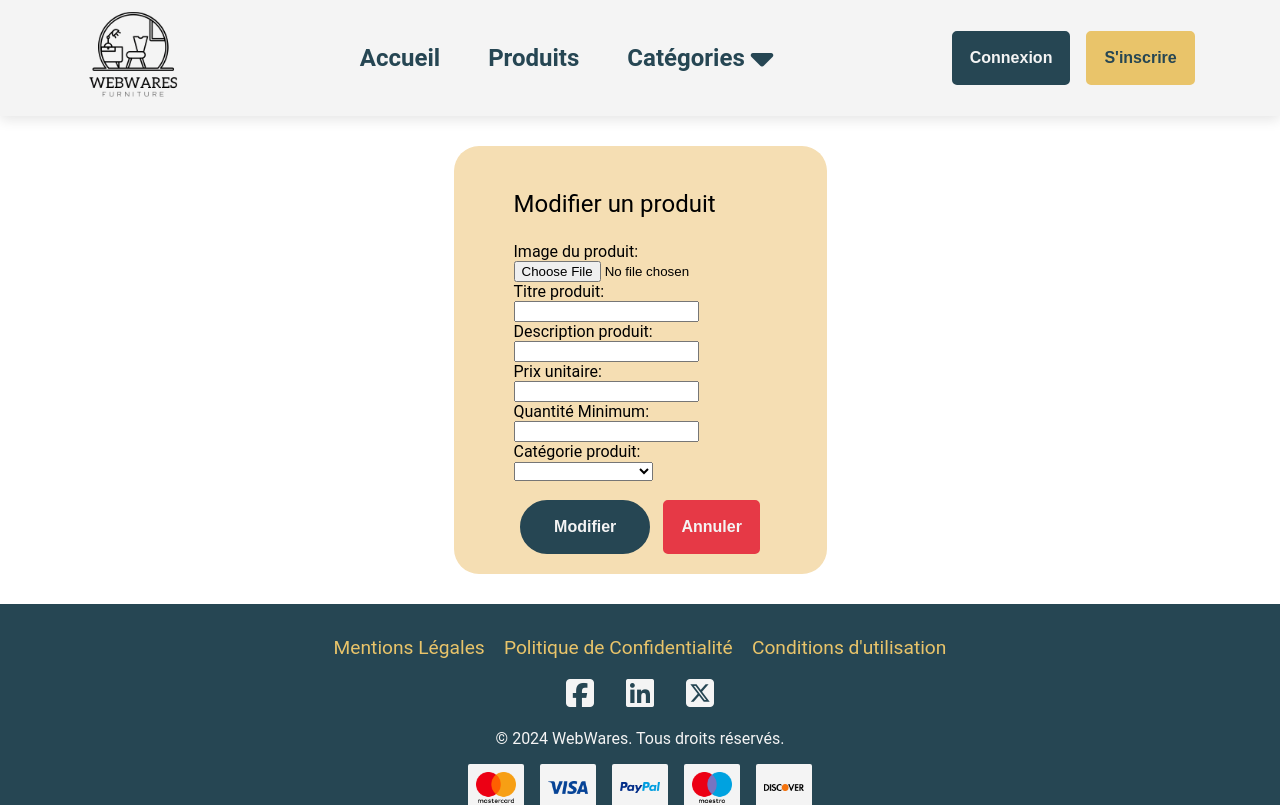
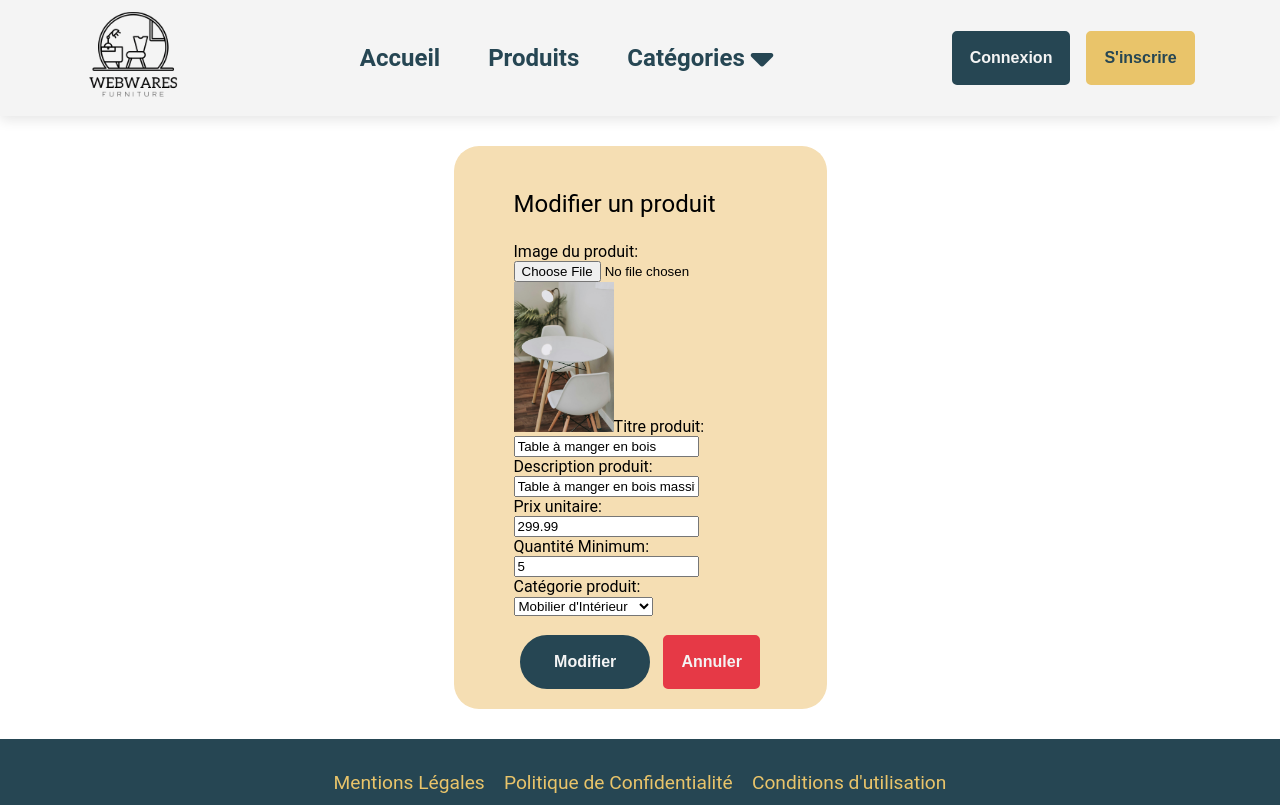
Before and after one commit to soulapj/WebWares, a Vue app: page /modif-produit/1 in a window 1280 px wide. Shown: the top 805 px of the page. Built offline with nearby package versions, Linux system fonts and the light colour scheme.

Commit message:
fix bug enregistrer commentaire + page modif produit + image change

```diff
--- a/src/store/index.js
+++ b/src/store/index.js
@@ -459,6 +459,7 @@ export default createStore({
             quantite: p.quantite,
           })),
           countTotal: commande.countTotal,
+          commentaire: commande.commentaire,
 
           // userId: currentUser.id,
           // userId: commande.userId,
--- a/src/views/BackModifProd.vue
+++ b/src/views/BackModifProd.vue
@@ -2,33 +2,74 @@
   <div class="add">
     <p>Modifier un produit</p>
     <form>
-              <label for="images">Image du produit:</label><br>
-                <input type="file" id="images" name="images" accept="image/png, image/jpeg"/><br>
+      <label for="images">Image du produit:</label><br />
+      <input
+        type="file"
+        id="images"
+        name="images"
+        accept="image/png, image/jpeg"
+        @change="imageChange"
+      /><br />
+      <img
+        v-if="editProd.images"
+        :src="editProd.images"
+        alt="Image produit"
+        style="max-width: 150px; max-height: 150px"
+      />
 
+      <label for="titre">Titre produit:</label><br />
+      <input
+        type="text"
+        id="titre"
+        name="titre"
+        v-model="editProd.titre"
+      /><br />
 
-                <label for="titre">Titre produit:</label><br>
-                <input type="text" id="titre" name="titre" v-model="editProd.titre"><br>
+      <label for="description">Description produit:</label><br />
+      <input
+        type="text"
+        id="description"
+        name="description"
+        v-model="editProd.description"
+      /><br />
 
-                <label for="description">Description produit:</label><br>
-                <input type="text" id="description" name="description" v-model="editProd.description"><br>
+      <label for="prix">Prix unitaire:</label><br />
+      <input
+        type="number"
+        min="0"
+        id="prix"
+        name="prix"
+        v-model="editProd.prix"
+      /><br />
 
-                <label for="prix">Prix unitaire:</label><br>
-                <input type="number" min="0" id="prix" name="prix" v-model="editProd.prix"><br>
+      <label for="moq">Quantité Minimum:</label><br />
+      <input
+        type="number"
+        min="0"
+        id="moq"
+        name="moq"
+        v-model="editProd.moq"
+      /><br />
 
-                <label for="moq">Quantité Minimum:</label><br>
-                <input type="number" min="0" id="moq" name="moq" v-model="editProd.moq"><br>
-
-                <label for="categorieId">Catégorie produit:</label><br>
+      <label for="categorieId">Catégorie produit:</label><br />
       <select id="categorieId" name="category" v-model="editProd.categorieId">
         <option value="1">Mobilier d'Intérieur</option>
         <option value="2">Luminaires</option>
         <option value="3">Tapis</option>
-                    <option value="4">Objet de décoration</option>
-                </select><br>
-                <br>
+        <option value="4">Objet de décoration</option></select
+      ><br />
+      <br />
       <div class="boutons">
-                  <ButtonComponents label="Modifier" type="submit" @click.prevent="modProd()"></ButtonComponents>
-                  <ButtonComponents label="Annuler" type="logout" @click.prevent="goBack()"></ButtonComponents>
+        <ButtonComponents
+          label="Modifier"
+          type="submit"
+          @click.prevent="modProd()"
+        ></ButtonComponents>
+        <ButtonComponents
+          label="Annuler"
+          type="logout"
+          @click.prevent="goBack()"
+        ></ButtonComponents>
       </div>
     </form>
   </div>
@@ -38,45 +79,63 @@
 import ButtonComponents from "@/components/ButtonComponents.vue";
 import { mapState, mapMutations } from "vuex";
 
-
 export default {
-    components:{
+  components: {
     ButtonComponents,
   },
   data() {
     return {
       editProd: {},
-      payload: {key1: {}, key2: (this.$route.params.id)}
-
+      payload: { key1: {}, key2: this.$route.params.id },
     };
   },
   methods: {
-    ...mapMutations(['backModProduit']),
-    modProd(){
-      if (this.editProd.titre && this.editProd.description && this.editProd.prix && this.editProd.moq && this.editProd.categorieId){
-        this.editProd.id = this.$route.params.id
-        this.payload.key1 = this.editProd
-        this.backModProduit(this.payload)
+    ...mapMutations(["backModProduit"]),
+    modProd() {
+      if (
+        this.editProd.titre &&
+        this.editProd.description &&
+        this.editProd.prix &&
+        this.editProd.moq &&
+        this.editProd.categorieId &&
+        this.editProd.images
+      ) {
+        this.editProd.id = this.$route.params.id;
+        this.payload.key1 = this.editProd;
+        this.backModProduit(this.payload);
       } else {
-        alert("remplacer par un modal")
+        alert("remplacer par un modal");
       }
-        this.goBack()
+      this.goBack();
     },
 
     goBack() {
-      this.$router.back()
+      this.$router.back();
+    },
 
+    imageChange(event) {
+      const file = event.target.files[0];
+      if (file) {
+        const reader = new FileReader();
+        reader.onload = (e) => {
+          this.editProd.images = e.target.result; // Conversion en base64
+        };
+        reader.readAsDataURL(file);
+      }
     },
   },
-    computed:{
-      ...mapState(["utilisateurs"]),
+  computed: {
+    ...mapState(["produits"]),
   },
   mounted() {
-    // if (this.produits[this.produits.findIndex((prod) => prod.id === this.$route.params.id)]) {
-    //   this.editProd = { ...this.produits[this.produits.findIndex((prod) => prod.id === this.$route.params.id)] };
-    // }
+    const product = this.produits.find(
+      (prod) => prod.id == this.$route.params.id
+    );
+    if (product) {
+      this.editProd = { ...product };
+    }
   },
-    }
+};
 </script>
 
 <style scoped>
@@ -95,6 +154,5 @@
 .boutons {
   display: flex;
   justify-content: space-around;
-
 }
 </style>
```
Lines whose indentation alone changed are shown as unchanged.
